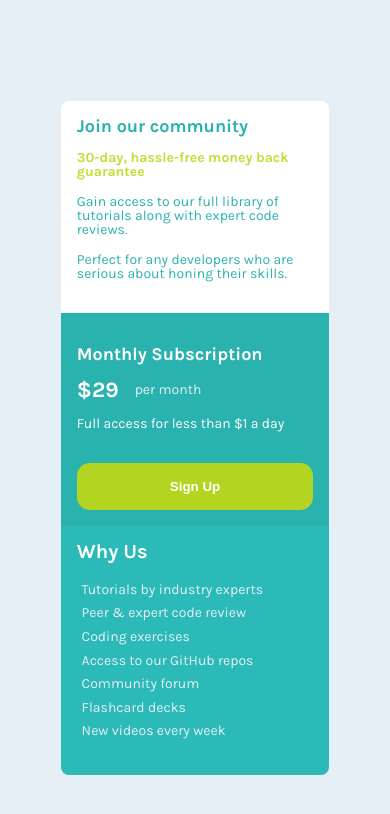
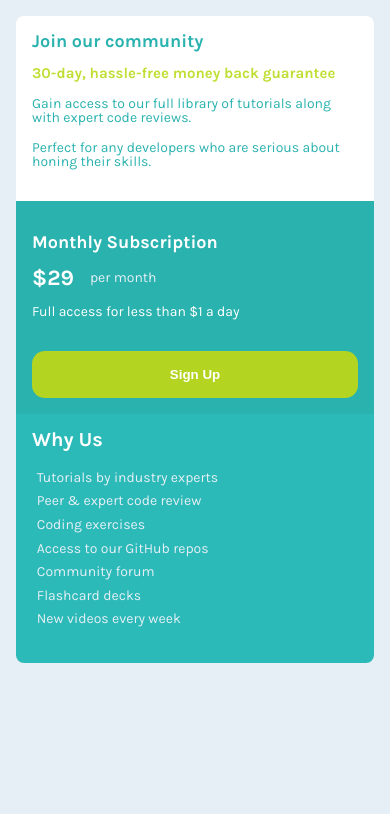
Before and after one commit to aslamtoledo/Frontend-Mentor-Challenge3, a plain HTML site: page index.html in a window 390 px wide. Drawn offline with Linux system fonts and the light colour scheme.

Commit message:
style.css

```diff
--- a/styles/style.css
+++ b/styles/style.css
@@ -21,10 +21,6 @@
   padding: 0;
 }
 
-body, html{
-    height: 100%;
-}
-
 p,
 h1,
 h2,
@@ -44,16 +40,13 @@ body{
 
     display: grid;
     place-content: center;
-    margin: 1rem;
-    align-items: center;
-    padding: 1.8rem;
 }
 
 .banner{
     border-radius: 0.5rem;
     overflow: hidden;
     margin: 1rem;
-    max-width: 40rem;
+    max-width: 600px;
     height: 100%;
 }
 
@@ -171,13 +164,9 @@ body{
     margin-top: 1rem;
 }
 
-@media screen and (max-width: 600px){
+@media (max-width: 600px){
     body{
         font-size: 14px;
-    }
-
-    .banner{
-        max-width: 100%;
     }
 
     .banner-join{
@@ -189,8 +178,15 @@ body{
         font-size: 18px;
     }
 
+    .join-subtittle{
+        font-size: 15px;
+    }
+
     .banner-flex{
         display: grid;
+
+    border-radius:  0 0 0.5rem 0.5rem;
+    overflow: hidden;
     }
 
     .banner-price{
```
